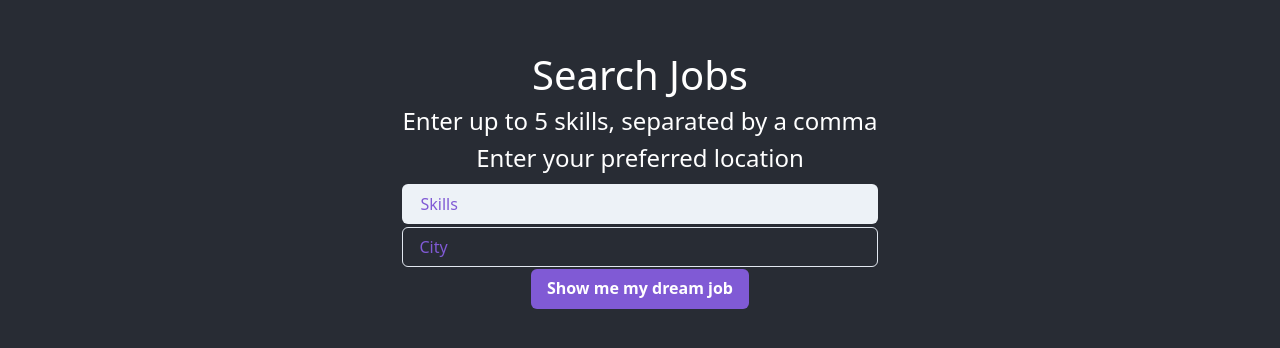
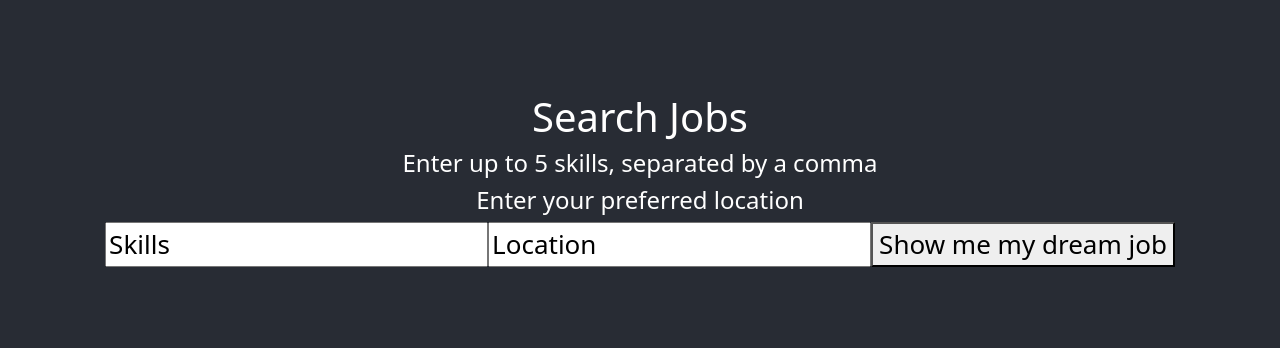
Before and after one commit to ngalvin1991/skillmatch, a React (Create React App) app: page / in a window 1280 px wide. Shown: the part 228-576 px from the top of the page. Built offline with nearby package versions, Linux system fonts and the light colour scheme; no server answers.

Commit message:
i don't know what happened

```diff
--- a/src/Components/JobForm/JobForm.js
+++ b/src/Components/JobForm/JobForm.js
@@ -1,60 +1,32 @@
 import React from "react";
 import ReactDOM from "react-dom";
 import { Formik, Field, Form } from "formik";
-import { ChakraProvider, Input, Button, FormControl } from "@chakra-ui/react";
 
 function JobForm() {
-
-  return (
-    <ChakraProvider>
+    return (
       <div className="form">
         <h1>Search Jobs</h1>
         <h4>Enter up to 5 skills, separated by a comma</h4>
         <h4>Enter your preferred location</h4>
         <Formik
-          initialValues={{
-            skills: "",
-            city: ""
-          }}
+          initialValues={{ skills: "Skills", city: "Location" }}
           onSubmit={async (values) => {
             await new Promise((resolve) => setTimeout(resolve, 500));
             alert(JSON.stringify(values, null, 2));
           }}
         >
-          {({ handleSubmit}) => (
-            <Form onSubmit={handleSubmit}>
-              <FormControl>
-              <Field as={Input}
-                id="skills"
-                name="skills"
-                type="text"
-                variant="filled"
-                placeholder="Skills"
-                _placeholder={{ opacity: 1, color: 'purple.500' }}/>
-                </FormControl>
-                <FormControl>
-              <Field as={Input}
-                id="city"
-                name="city"
-                type="text"
-                variant="outline"
-                focusBorderColor='purple'
-                placeholder="City"
-                _placeholder={{ opacity: 1, color: 'purple.500' }}/>
-                </FormControl>
-              <Button type="submit" colorScheme="purple" >Show me my dream job</Button>
-            </Form>
-          )}
 
+
+          <Form>
+            <Field name="skills" type="text" />
+            <Field name="city" type="text" />
+            <button type="submit">Show me my dream job</button>
+          </Form>
         </Formik>
       </div>
-    </ChakraProvider>
-  );
-}
+    );
+  }
 
-ReactDOM.render(<JobForm />, document.getElementById("root"));
+  ReactDOM.render(<JobForm />, document.getElementById("root"));
 
-export default JobForm;
-//do we want to add validation
-//shall I delete the initial value and replace with empty string and have the placeholder as "skills", "location" instead
-// check how to add isLoading loadingText="Submitting" on click
+  export default JobForm;
```
